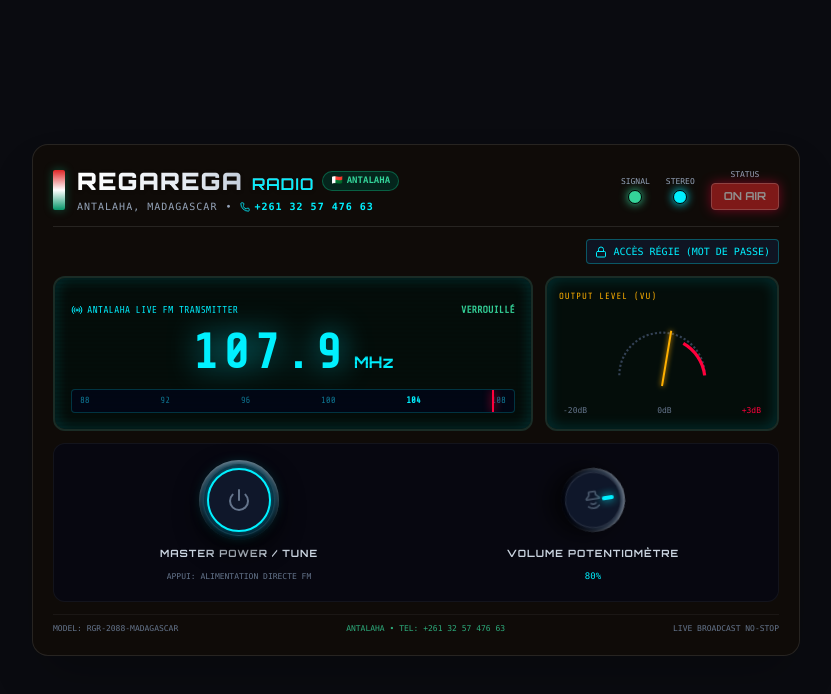
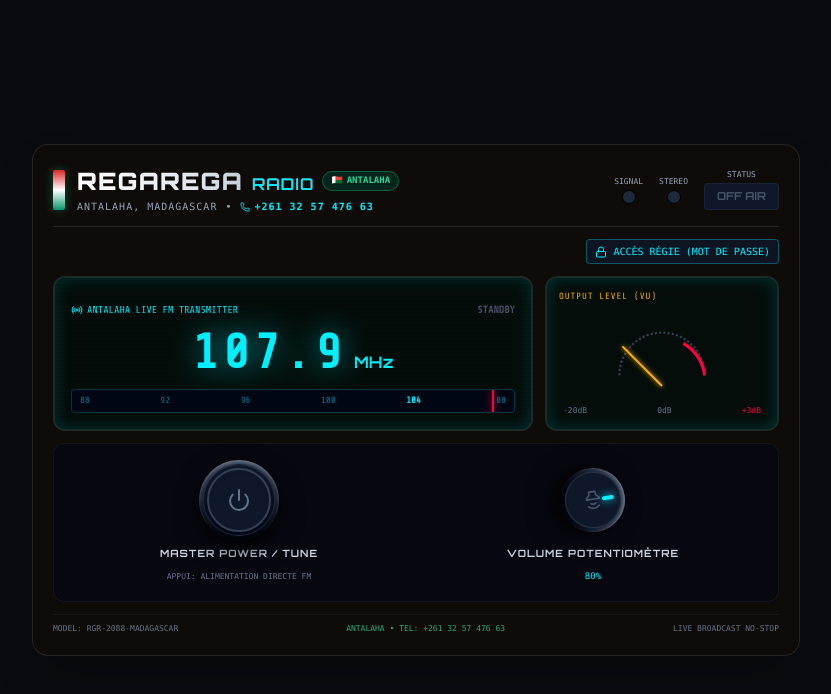
Before and after one commit to Ragane4/Teste, a plain HTML site: page index.html in a window 1280 px wide. Both pictures are taken after a click on the button 463 px from the left and 500 px from the top of the page. Shown: the whole page, without its empty margins (224-1055 px from the left). Drawn offline with nearby package versions, Linux system fonts and the light colour scheme.

Commit message:
Update index.html

```diff
--- a/index.html
+++ b/index.html
@@ -367,14 +367,18 @@
   <script>
     const DEFAULT_PASSWORD = '01010';
 
-    // Liste de flux radio FM / Chansons programmables (Support MP3 & YouTube)
-    // Vidéo YouTube sélectionnée : https://www.youtube.com/watch?v=yW_D856HRpo&list=PLVZLxjsxV69klmKGRb8WUlRDco54Sw2cS
+    // Playlist default live YouTube
     let liveStreams = [
-      { id: 1, title: "Lecture YouTube", artist: "YouTube", freq: "107.9", timeSlot: "08:00", url: "https://www.youtube.com/watch?v=yW_D856HRpo", type: "youtube", youtubeId: "yW_D856HRpo" }
+      { id: 1, title: "01", artist: "YouTube", freq: "107.9", timeSlot: "08:00", url: "https://www.youtube.com/watch?v=CAbrBMKZgwg&list=RDCAbrBMKZgwg&start_radio=1", type: "youtube", youtubeId: "CAbrBMKZgwg" },
+      { id: 2, title: "02", artist: "YouTube", freq: "107.9", timeSlot: "08:00", url: "https://www.youtube.com/watch?v=CAbrBMKZgwg&list=RDCAbrBMKZgwg&start_radio=1", type: "youtube", youtubeId: "CAbrBMKZgwg" },
+      { id: 3, title: "03", artist: "YouTube", freq: "107.9", timeSlot: "12:00", url: "https://www.youtube.com/watch?v=Uk1J2dznF0k&list=RDUk1J2dznF0k&start_radio=1", type: "youtube", youtubeId: "Uk1J2dznF0k" },
+      { id: 4, title: "04", artist: "YouTube", freq: "107.9", timeSlot: "16:00", url: "https://www.youtube.com/watch?v=CAbrBMKZgwg&list=RDCAbrBMKZgwg&start_radio=1", type: "youtube", youtubeId: "CAbrBMKZgwg" },
+      { id: 5, title: "05", artist: "YouTube", freq: "107.9", timeSlot: "20:00", url: "https://www.youtube.com/watch?v=w9aIXY3rHv8&list=RDw9aIXY3rHv8&start_radio=1", type: "youtube", youtubeId: "w9aIXY3rHv8" },
+      { id: 6, title: "06", artist: "YouTube", freq: "107.9", timeSlot: "20:00", url: "https://www.youtube.com/watch?v=w9aIXY3rHv8&list=RDw9aIXY3rHv8&start_radio=1", type: "youtube", youtubeId: "w9aIXY3rHv8" }
     ];
 
     let currentStreamIndex = 0;
-    let isPoweredOn = false;
+    let isPoweredOn = true;
     let volumeLevel = 0.8;
     let isAdminUnlocked = false;
 
@@ -464,6 +468,47 @@
       return (match && match[2].length === 11) ? match[2] : null;
     }
 
+    function applyPowerState(nextState) {
+      isPoweredOn = nextState;
+      if (nextState) {
+        initWebAudio();
+        if (audioContext && audioContext.state === 'suspended') {
+          audioContext.resume();
+        }
+
+        playStaticNoise();
+
+        powerInnerRing.className = "w-16 h-16 rounded-full bg-slate-900 border-2 border-cyber-accent flex items-center justify-center shadow-[0_0_15px_rgba(0,240,255,0.5)] transition duration-300";
+        powerIcon.className = "w-8 h-8 text-cyber-accent transition duration-300";
+
+        ledSignal.className = "w-3.5 h-3.5 rounded-full bg-emerald-400 border border-black shadow-[0_0_10px_#34d399]";
+        ledStereo.className = "w-3.5 h-3.5 rounded-full bg-cyber-accent border border-black shadow-[0_0_10px_#00f0ff]";
+
+        badgeOnAir.className = "px-3 py-1 rounded bg-red-600 border border-red-400 text-[11px] font-display font-bold text-white shadow-[0_0_12px_rgba(255,0,60,0.8)] animate-pulse";
+        badgeOnAir.textContent = "ON AIR";
+
+        tuningStatus.textContent = "VERROUILLÉ";
+        tuningStatus.className = "text-emerald-400 font-bold";
+
+        playCurrentStream();
+      } else {
+        audio.pause();
+        stopYouTubePlayback();
+
+        powerInnerRing.className = "w-16 h-16 rounded-full bg-slate-900 border-2 border-slate-700 flex items-center justify-center shadow-inner transition duration-300";
+        powerIcon.className = "w-8 h-8 text-slate-500 transition duration-300";
+
+        ledSignal.className = "w-3.5 h-3.5 rounded-full bg-slate-800 border border-black";
+        ledStereo.className = "w-3.5 h-3.5 rounded-full bg-slate-800 border border-black";
+
+        badgeOnAir.className = "px-3 py-1 rounded bg-slate-900 border border-white/5 text-[11px] font-display font-bold text-slate-600";
+        badgeOnAir.textContent = "OFF AIR";
+
+        tuningStatus.textContent = "STANDBY";
+        tuningStatus.className = "text-slate-600 font-bold";
+      }
+    }
+
     window.addEventListener('DOMContentLoaded', () => {
       lucide.createIcons();
       audio.volume = volumeLevel;
@@ -471,6 +516,7 @@
       setupEventListeners();
       renderTracksList();
       renderScheduleGrid();
+      applyPowerState(true);
     });
 
     // --- Web Audio API & VU Meter Simulation ---
@@ -492,6 +538,16 @@
       updateVUMeter();
     }
 
+    function getYoutubeVisualIntensity() {
+      const time = performance.now() / 1000;
+      const basePulse = (Math.sin(time * (1.8 + currentStreamIndex * 0.7)) + 1) / 2;
+      const harmonicPulse = (Math.sin(time * (5.4 + currentStreamIndex * 1.3) + currentStreamIndex) + 1) / 2;
+      const rhythmPulse = (Math.sin(time * (9 + currentStreamIndex * 2.4) + currentStreamIndex * 1.8) + 1) / 2;
+      const volumeBias = 0.35 + volumeLevel * 0.75;
+
+      return Math.min(1, (basePulse * 0.45 + harmonicPulse * 0.35 + rhythmPulse * 0.20) * volumeBias);
+    }
+
     function updateVUMeter() {
       requestAnimationFrame(updateVUMeter);
       if (!isPoweredOn) {
@@ -507,8 +563,10 @@
         let sum = 0;
         for (let i = 0; i < dataArray.length; i++) sum += dataArray[i];
         intensity = sum / (dataArray.length * 255);
+      } else if (stream && stream.type === 'youtube') {
+        intensity = getYoutubeVisualIntensity();
       } else {
-        intensity = 0.4 + Math.random() * 0.45;
+        intensity = 0.35 + Math.random() * 0.45;
       }
 
       const angle = -45 + intensity * 90;
@@ -552,45 +610,7 @@
     // --- Power & Tuning Control ---
     function togglePower() {
       if (!liveStreams.length) return;
-      isPoweredOn = !isPoweredOn;
-
-      if (isPoweredOn) {
-        initWebAudio();
-        if (audioContext && audioContext.state === 'suspended') {
-          audioContext.resume();
-        }
-
-        playStaticNoise();
-
-        powerInnerRing.className = "w-16 h-16 rounded-full bg-slate-900 border-2 border-cyber-accent flex items-center justify-center shadow-[0_0_15px_rgba(0,240,255,0.5)] transition duration-300";
-        powerIcon.className = "w-8 h-8 text-cyber-accent transition duration-300";
-
-        ledSignal.className = "w-3.5 h-3.5 rounded-full bg-emerald-400 border border-black shadow-[0_0_10px_#34d399]";
-        ledStereo.className = "w-3.5 h-3.5 rounded-full bg-cyber-accent border border-black shadow-[0_0_10px_#00f0ff]";
-
-        badgeOnAir.className = "px-3 py-1 rounded bg-red-600 border border-red-400 text-[11px] font-display font-bold text-white shadow-[0_0_12px_rgba(255,0,60,0.8)] animate-pulse";
-        badgeOnAir.textContent = "ON AIR";
-
-        tuningStatus.textContent = "VERROUILLÉ";
-        tuningStatus.className = "text-emerald-400 font-bold";
-
-        playCurrentStream();
-      } else {
-        audio.pause();
-        stopYouTubePlayback();
-
-        powerInnerRing.className = "w-16 h-16 rounded-full bg-slate-900 border-2 border-slate-700 flex items-center justify-center shadow-inner transition duration-300";
-        powerIcon.className = "w-8 h-8 text-slate-500 transition duration-300";
-
-        ledSignal.className = "w-3.5 h-3.5 rounded-full bg-slate-800 border border-black";
-        ledStereo.className = "w-3.5 h-3.5 rounded-full bg-slate-800 border border-black";
-
-        badgeOnAir.className = "px-3 py-1 rounded bg-slate-900 border border-white/5 text-[11px] font-display font-bold text-slate-600";
-        badgeOnAir.textContent = "OFF AIR";
-
-        tuningStatus.textContent = "STANDBY";
-        tuningStatus.className = "text-slate-600 font-bold";
-      }
+      applyPowerState(!isPoweredOn);
     }
 
     function playCurrentStream() {
```
